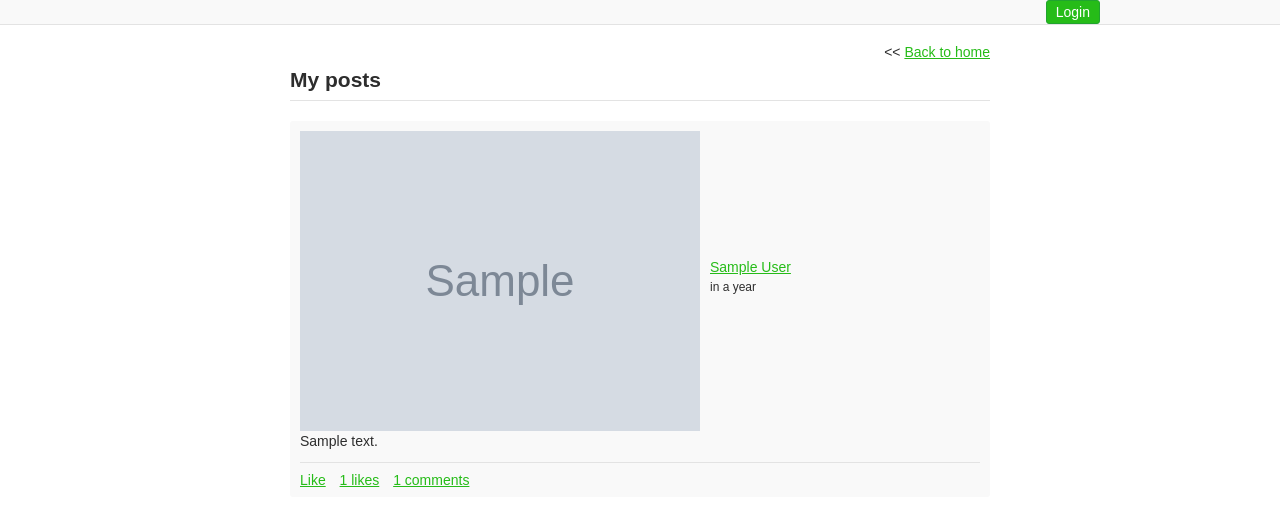
After one commit to jamiejackherer/flask-social-1, a Python web app: template app/templates/users/my-posts.html in a window 1280 px wide. The commit adds this page. Shown: the top 526 px of the page. Run offline with Jinja, Linux system fonts and the light colour scheme; the template is opened without the code that fills it: most values are stand-ins (such as "Sample title", 1, 10 or a date in 2020); grey boxes marked "Sample" are stand-in pictures; some libraries are stand-ins or nearby versions.

Commit message:
Create separate page for 'my posts'

```diff
--- a/app/static/css/layout.css
+++ b/app/static/css/layout.css
@@ -20,6 +20,7 @@
  * - Errors (s:errors)
  * - Search (s:search)
  * - Notifications (s:notifications)
+ * - My Posts (s:my-posts)
  */
 
 /* Fonts (s:fonts) */
@@ -160,6 +161,7 @@ td {
 .back-to-previous {
   display: block;
   margin-bottom: 10px;
+  text-align: right;
 }
 
 .back-to-previous:before {
@@ -897,4 +899,13 @@ input[type=submit]:active {
     max-width: 600px;
   }
 }
-/ * // END Notifications (s:notifications) */
+/* // END Notifications (s:notifications) */
+
+/* My Posts (s:my-posts) */
+@media (min-width: 768px) {
+  .my-posts-container {
+    margin: 0 auto;
+    max-width: 700px;
+  }
+}
+/* //END My Posts (s:my-posts) */
--- a/app/templates/users/home.html
+++ b/app/templates/users/home.html
@@ -1,7 +1,6 @@
 {% extends "base.html" %}
+{% from "/_macros.html" import render_pagination %}
 {% block page_title %}{{ APP_NAME }}{% endblock %}
-
-{% from "/_macros.html" import render_pagination %}
 
 {% block content %}
 <div class="grid-profile-container">
@@ -12,7 +11,7 @@
         <h2>{{ current_user.first_name }}<br>{{ current_user.last_name }}</h1>
       </a>
       <div class="followers-container followers-home-container">
-        <a href="{{ url_for('users.profile', username=current_user.username) }}">
+        <a href="{{ url_for('users.my_posts') }}">
           Posts <span>{{ current_user.my_posts.count() }}</span>
         </a>
         <a href="{{ url_for('users.followers', username=current_user.username) }}">
--- /dev/null
+++ b/app/templates/users/my-posts.html
@@ -0,0 +1,20 @@
+{% extends "/base.html" %}
+{% from "/_macros.html" import render_pagination %}
+
+{% block content %}
+<div class="my-posts-container">
+  <span class="back-to-previous"><a href="{{ url_for('users.home') }}">Back to home</a></span>
+  <h2 class="page-sub-title">My posts</h2>
+  {% if posts.pages > 1 %}
+    {{ render_pagination(posts, 'users.my_posts') }}
+  {% endif %}
+  {% if posts.items %}
+    {% for post in posts.items %}
+    {% include "/users/_post.html" %}
+    {% endfor %}
+  {% endif %}
+  {% if posts.pages > 1 %}
+    {{ render_pagination(posts, 'users.my_posts') }}
+  {% endif %}
+</div><!--//END .my-posts-container-->
+{% endblock %}
```
Also changed, not shown: app/users/views.py (+15 -5 lines).
